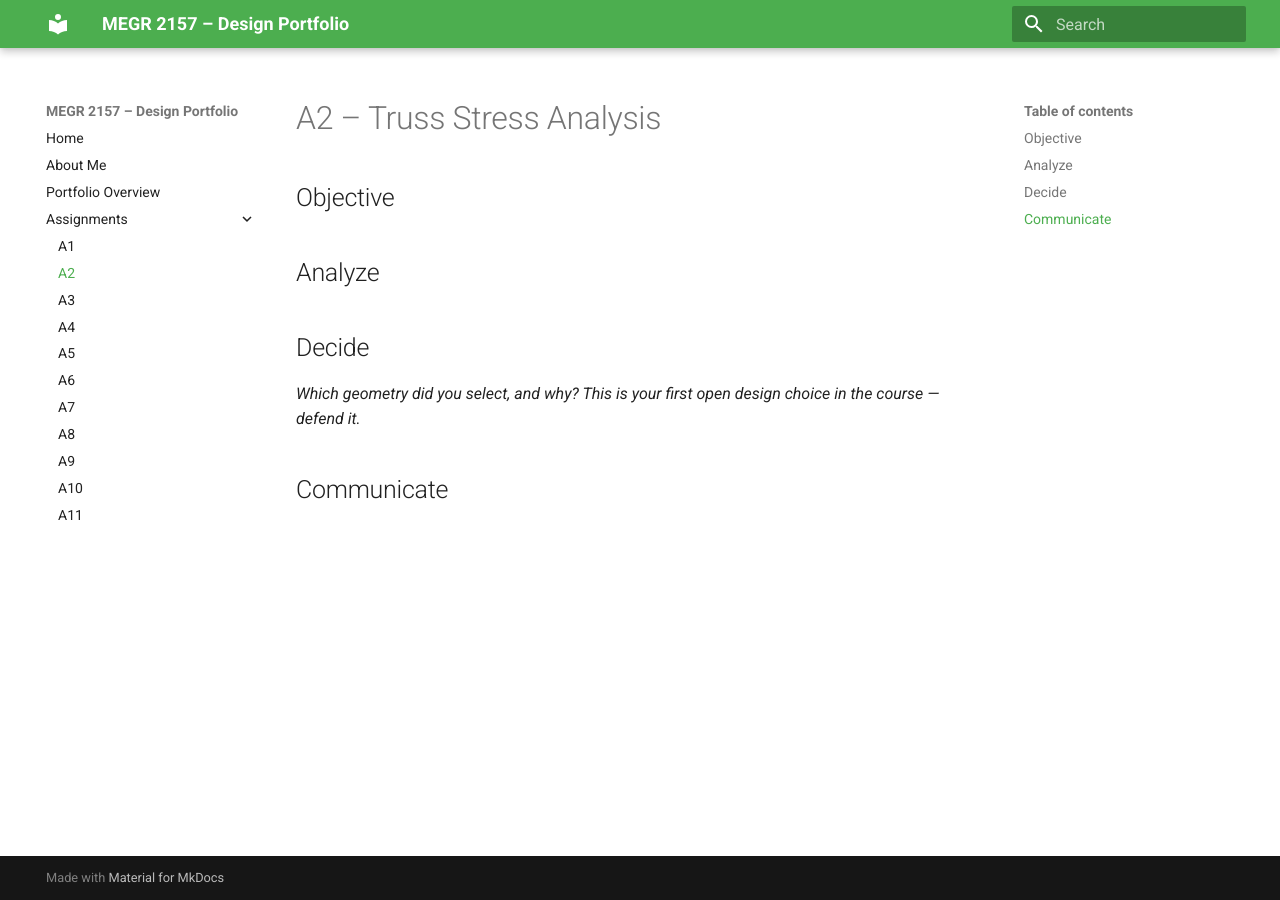
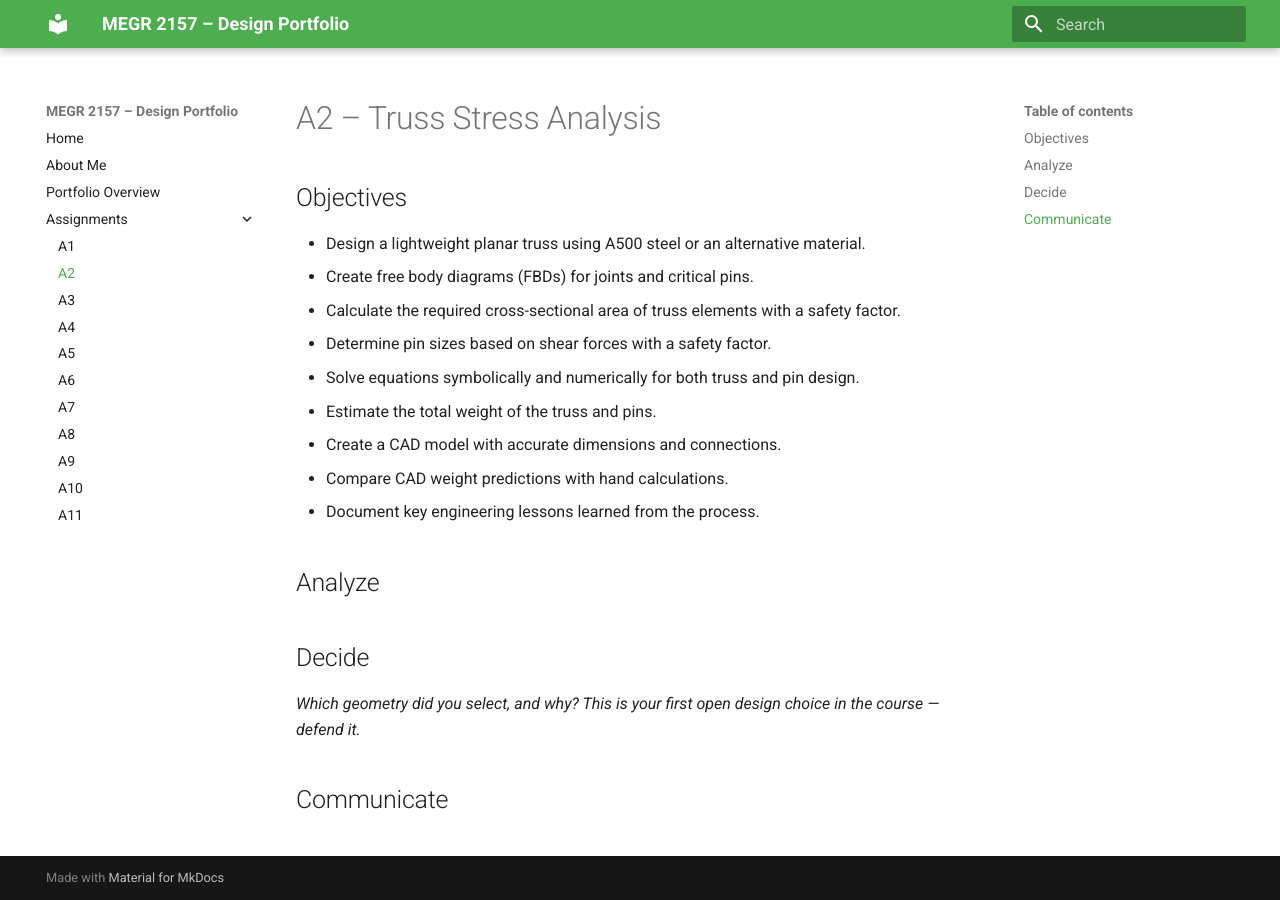
Before and after one commit to dkelmer-ctrl/megr2157-portfolio-DK, an MkDocs documentation site: the page built from docs/assignments/A02/index.md, in a window 1280 px wide. Built offline with MkDocs 1.6.1 and Material for MkDocs 9.7.7, drawn with Linux system fonts in a browser that asks for light colours.

Commit message:
Update index.md

```diff
--- a/docs/assignments/A02/index.md
+++ b/docs/assignments/A02/index.md
@@ -1,7 +1,15 @@
 # A2 – Truss Stress Analysis
 
-## Objective
-
+## Objectives
+- Design a lightweight planar truss using A500 steel or an alternative material.
+- Create free body diagrams (FBDs) for joints and critical pins.
+- Calculate the required cross-sectional area of truss elements with a safety factor.
+- Determine pin sizes based on shear forces with a safety factor.
+- Solve equations symbolically and numerically for both truss and pin design.
+- Estimate the total weight of the truss and pins.
+- Create a CAD model with accurate dimensions and connections.
+- Compare CAD weight predictions with hand calculations.
+- Document key engineering lessons learned from the process.
 
 ## Analyze
 
```
